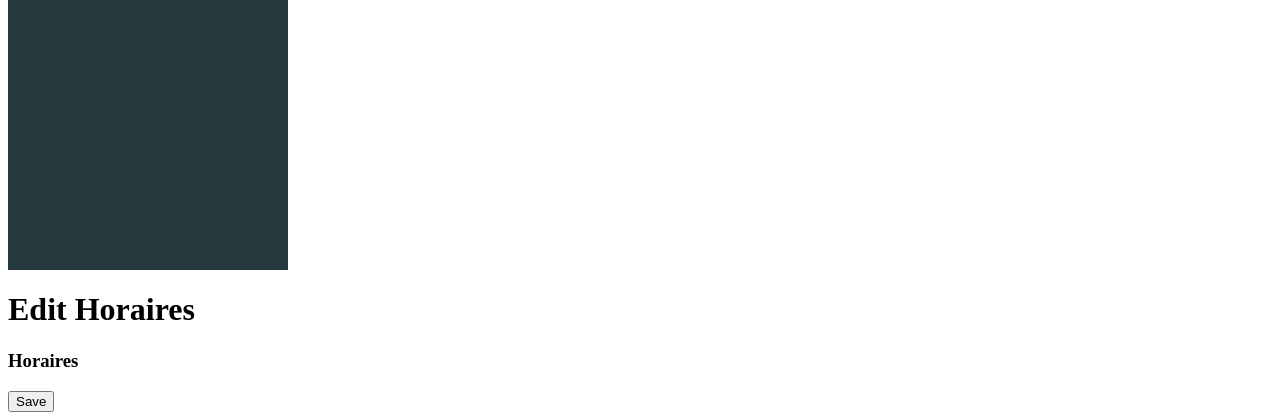
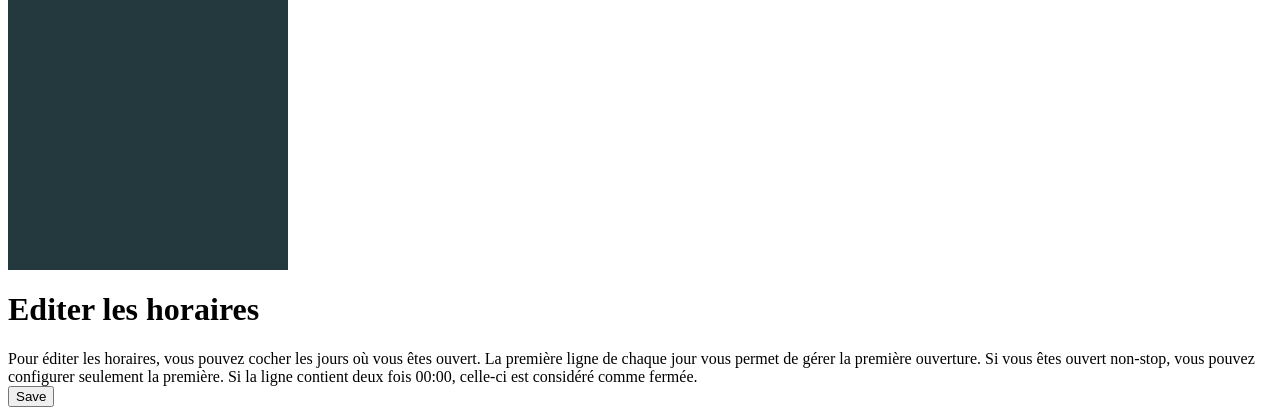
Before and after one commit to Kattokika/ecf-garage, a Symfony app: template templates/horaires/edit2.html.twig in a window 1280 px wide. Shown: the part 538-958 px from the top of the page. Run offline with Twig, Linux system fonts and the light colour scheme; the template is opened without the code that fills it, so the values that code supplies are empty; some libraries are stand-ins or nearby versions.

Commit message:
ajout formulaire horaires

```diff
--- a/templates/horaires/edit2.html.twig
+++ b/templates/horaires/edit2.html.twig
@@ -1,21 +1,44 @@
 {% extends 'layout_pro.html.twig' %}
 
-{% block title %}Edit Horaires{% endblock %}
+{% block title %}Editer les horaires{% endblock %}
 
 {% block content %}
-    <h1>Edit Horaires</h1>
+    <script>
+        window.onload = function () {
+
+        }
+    </script>
+    <h1 class="text-center">Editer les horaires</h1>
+    <div class="alert alert-primary" role="alert">
+        Pour éditer les horaires, vous pouvez cocher les jours où vous êtes ouvert.
+        La première ligne de chaque jour vous permet de gérer la première ouverture. Si vous êtes ouvert non-stop,
+        vous pouvez configurer seulement la première.
+        Si la ligne contient deux fois 00:00, celle-ci est considéré comme fermée.
+    </div>
 
     {{ form_start(form) }}
 
-    <h3>Horaires</h3>
-    <ul class="horaires">
+    <div class="horaires">
         {% for horaire in form.horaires %}
+            <div class="row">
+                <div class="col-md-2 d-flex align-items-center">
             {{ form_errors(horaire) }}
-            {{ form_row(horaire.ouverture, {label: false}) }}
-            {{ list_horaires[loop.index0].nomJour }}
-            {{ form_widget(horaire) }}
+            {{ form_row(horaire.ouverture, {label: list_horaires[loop.index0].nomJour}) }}
+                </div>
+                <div class="col-auto">
+                    <div class="row py-2">
+                    {% for slot in horaire.children %}
+                        {% if slot is not same as (horaire.ouverture) %}
+                        <div class="col-md-6 py-1">
+                        {{ form_widget(slot) }}
+                        </div>
+                        {% endif %}
+                    {% endfor %}
+                    </div>
+                </div>
+            </div>
         {% endfor %}
-    </ul>
+    </div>
     <button class="btn">{{ button_label|default('Save') }}</button>
     {{ form_end(form) }}
 
```
